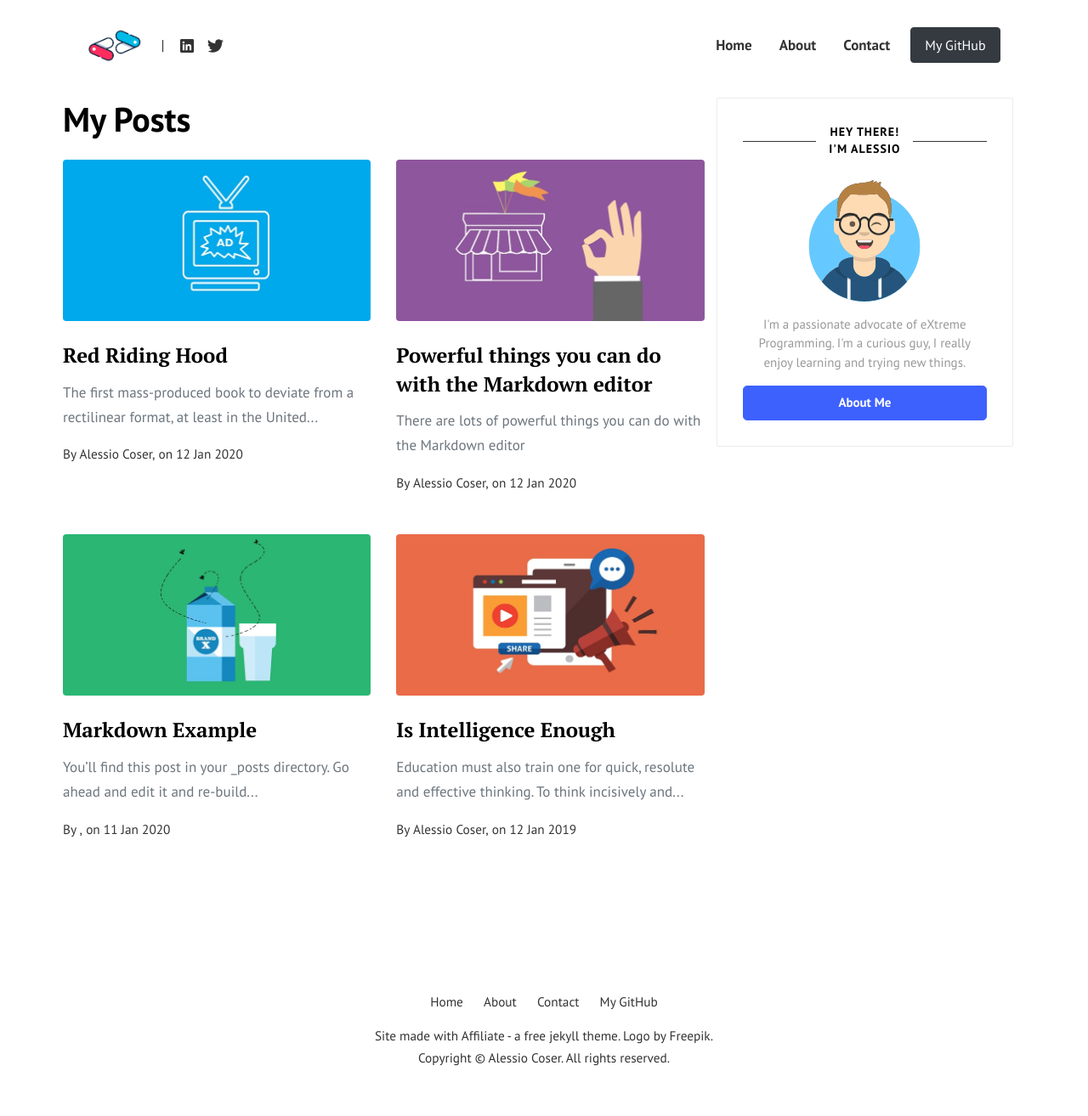
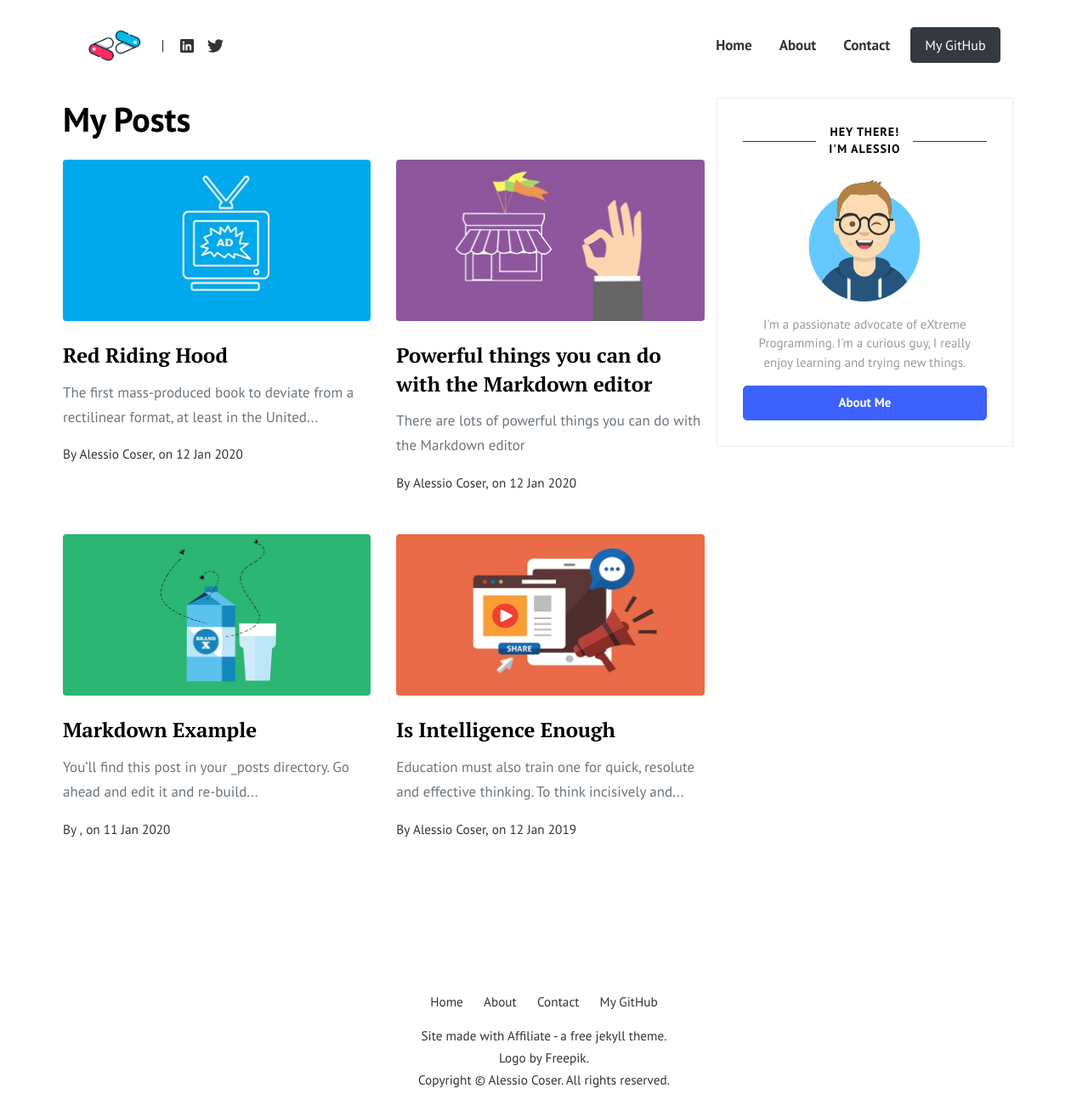
Before and after one commit to AlessioCoser/alessiocoser.github.io, a Jekyll site: the page built from index.html, in a window 1280 px wide and 1314 px high. Shown: the whole window at 85% size. Built offline with Jekyll 4.4.1, drawn with Linux system fonts in a browser that asks for light colours; the list of posts is cut into pages by our own code.

Commit message:
Update footer

```diff
--- a/_layouts/default.html
+++ b/_layouts/default.html
@@ -99,9 +99,8 @@
     {% endfor %}
     </ul>
     <div class="copyright small">
-       Site made with <a href="https://bootstrapstarter.com/template-affiliates-bootstrap-jekyll/">Affiliate - a free jekyll theme</a>.
-       Logo by <a href="https://www.freepik.com/">Freepik</a>.
-       <br />
+       Site made with <a href="https://bootstrapstarter.com/template-affiliates-bootstrap-jekyll/">Affiliate - a free jekyll theme</a>.<br />
+       Logo by <a href="https://www.freepik.com/">Freepik</a>.<br />
        Copyright © {{site.title}}. All rights reserved.
     </div>
 </footer>
```
